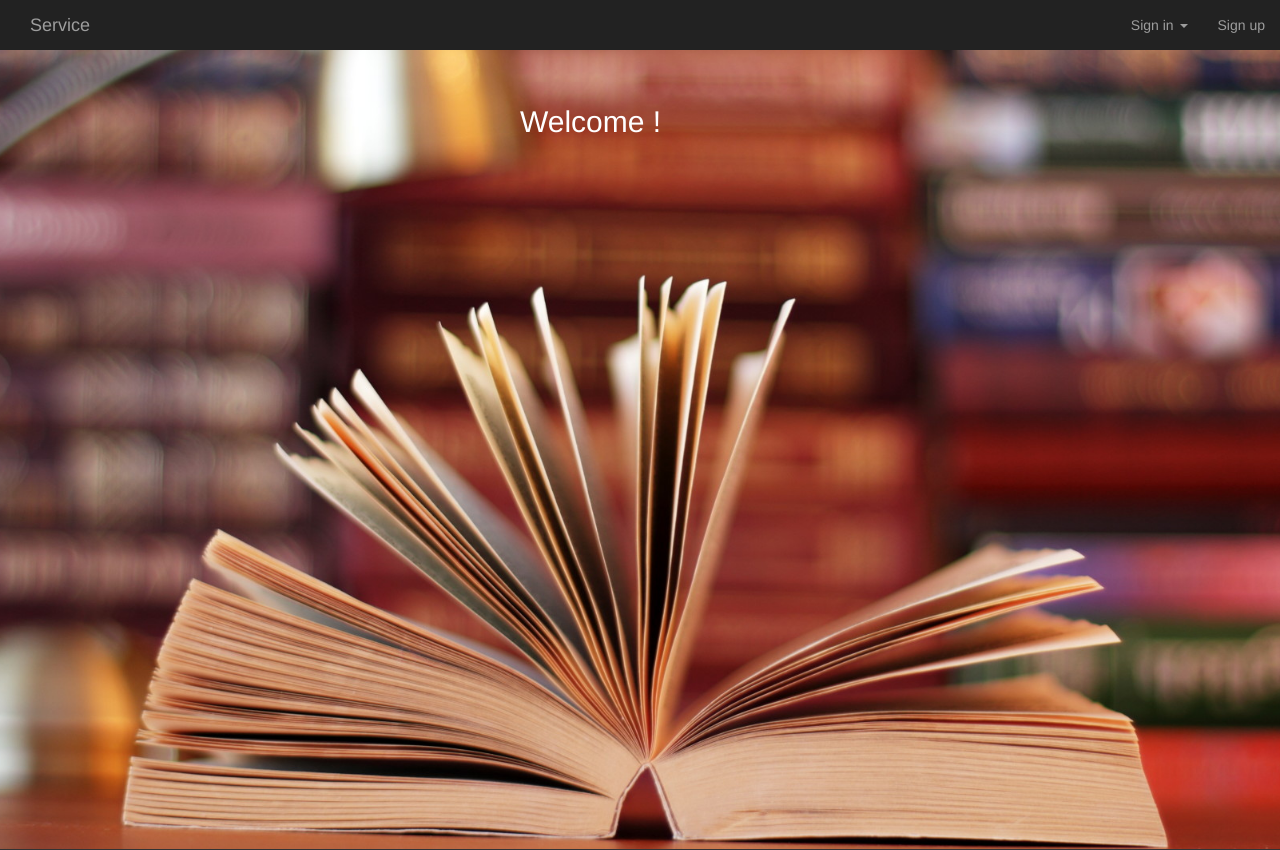
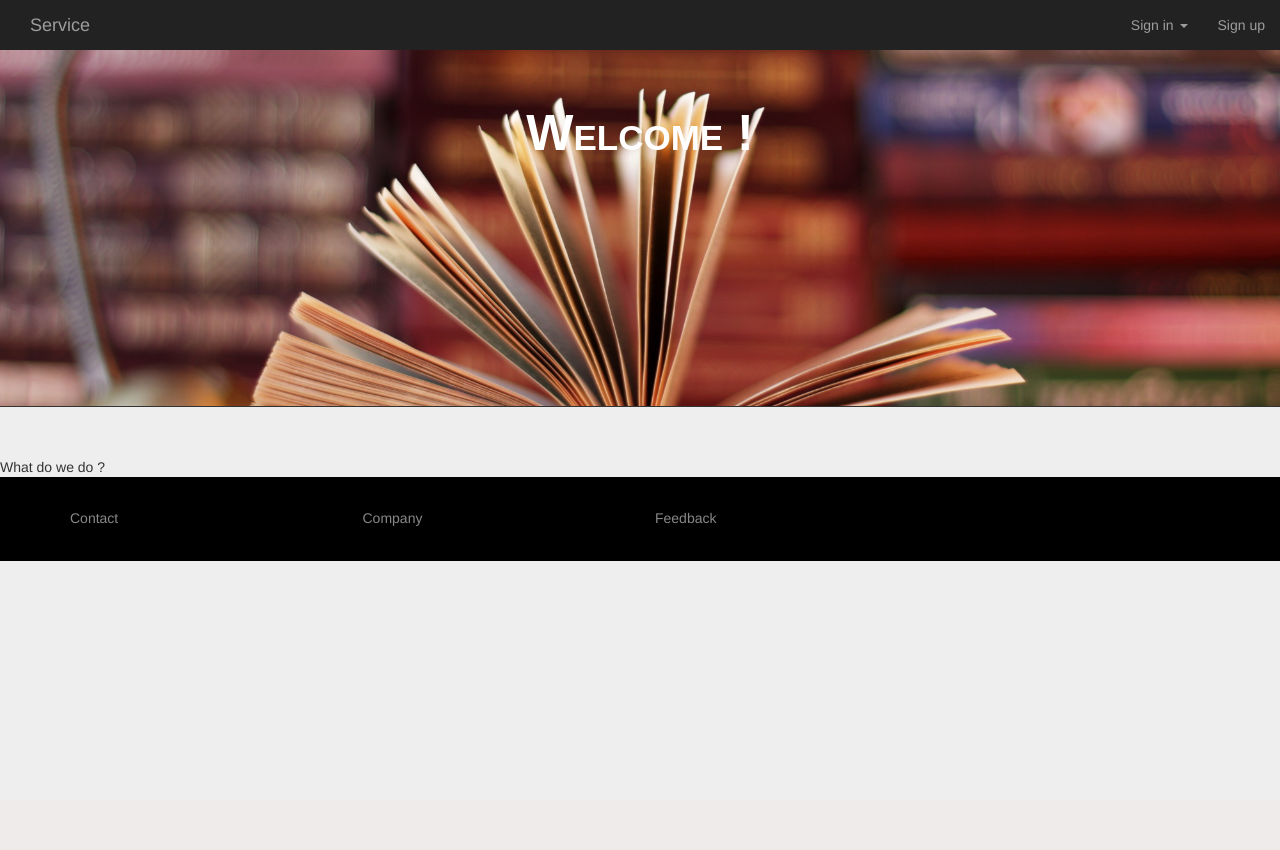
Before and after one commit to zalokhan/Django-ServiceWebApp, a Django app: page / in a window 1280 px wide. After the commit the page ends 561 px from the top, so only its background shows below. Run offline with Django 3.2, Linux system fonts and the light colour scheme; some libraries are stand-ins or nearby versions.

Commit message:
Changes in UI

```diff
--- a/service/static/service/stylesheets/cover_image.css
+++ b/service/static/service/stylesheets/cover_image.css
@@ -9,6 +9,11 @@
     background-position: center;
     background-size: cover;
     border-bottom: 1px solid;
-    position: absolute;
+    position: relative;
     padding: 50px 0px 250px 0px
 }
+.cover-page {
+    width: 100%;
+    height: 100%;
+    padding-top: 50px
+}
--- /dev/null
+++ b/service/static/service/stylesheets/fonts.css
@@ -0,0 +1,41 @@
+.papyrus-h1 {
+	font-family: Papyrus, fantasy;
+	font-size: 50px;
+	font-style: normal;
+	font-variant: small-caps;
+	font-weight: bolder;
+	line-height: 26.4px;
+	color: white
+}
+.papyrus-h3 {
+	font-family: Papyrus, fantasy;
+	font-size: 14px;
+	font-style: normal;
+	font-variant: normal;
+	font-weight: 500;
+	line-height: 15.4px;
+}
+.papyrus-p {
+	font-family: Papyrus, fantasy;
+	font-size: 14px;
+	font-style: normal;
+	font-variant: normal;
+	font-weight: 400;
+	line-height: 20px;
+}
+.papyrus-blockquote {
+	font-family: Papyrus, fantasy;
+	font-size: 21px;
+	font-style: normal;
+	font-variant: normal;
+	font-weight: 400;
+	line-height: 30px;
+}
+.papyrus-pre {
+	font-family: Papyrus, fantasy;
+	font-size: 13px;
+	font-style: normal;
+	font-variant: normal;
+	font-weight: 400;
+	line-height: 18.5714px;
+}
--- /dev/null
+++ b/service/static/service/stylesheets/footer_style.css
@@ -0,0 +1,8 @@
+.footer-background {
+    background-color: #000;
+    color: #888;
+    padding: 24px 16px;
+}
+.h3, h3{
+    font-size: 24px
+}
--- a/service/static/service/stylesheets/signin.css
+++ b/service/static/service/stylesheets/signin.css
@@ -1,4 +1,5 @@
 body {
+  padding-top: 50px;
   padding-bottom: 40px;
   background-color: #eee;
 }
--- a/service/templates/service/main_home_page.html
+++ b/service/templates/service/main_home_page.html
@@ -36,11 +36,15 @@
     </li>
     <li><a href="{% url 'service:register' %}">Sign up</a></li>
 </ul>
+
 {% endblock %}
 
 {% block body %}
 <div class="cover_image cover_outer">
-    <h2 class="form-signin"> Welcome ! </h2>
+    <h2 class="papyrus-h1" align="center"> Welcome ! </h2>
+</div>
+<div class="cover-page">
+    What do we do ?
 </div>
 {% endblock %}
 
--- a/service/templates/service/skeleton.html
+++ b/service/templates/service/skeleton.html
@@ -1,9 +1,11 @@
 <!DOCTYPE html PUBLIC "-//W3C//DTD XHTML 1.0 Transitional//EN""http://www.w3.org/TR/xhtml1/DTD/xhtml1-transitional.dtd">
 {% load static %}
 <link rel="stylesheet" type="text/css" href="{% static 'service/bootstrap/css/bootstrap.min.css' %}"/>
+<link rel="stylesheet" type="text/css" href="{% static 'service/stylesheets/fonts.css' %}"/>
 <link rel="stylesheet" type="text/css" href="{% static 'service/stylesheets/signin.css' %}"/>
 <link rel="stylesheet" type="text/css" href="{% static 'service/stylesheets/alert.css' %}"/>
 <link rel="stylesheet" type="text/css" href="{% static 'service/stylesheets/animate.css' %}"/>
+<link rel="stylesheet" type="text/css" href="{% static 'service/stylesheets/footer_style.css' %}"/>
 {% block pre_head %}{% endblock %}
 
 <html xmlns="http://www.w3.org/1999/xhtml" xml:lang="en" lang="en">
@@ -15,7 +17,7 @@
 
 <body>
 
-<nav class="navbar-inverse">
+<nav class="navbar-inverse navbar-fixed-top">
     <div class="container-fluid">
         <!-- Brand and toggle get grouped for better mobile display -->
         <div class="navbar-header">
@@ -36,6 +38,23 @@
 
 {% block body %}{% endblock %}
 
+<div class="footer-background">
+    <footer id="footer-container" class="container">
+        <div class="row">
+            <div class="col-sm-3">
+                <h5>Contact</h5>
+            </div>
+            <div class="col-sm-3">
+                <h5>Company</h5>
+            </div>
+            <div class="col-sm-3">
+                <h5>Feedback</h5>
+            </div>
+            {% block footer %}{% endblock %}
+        </div>
+    </footer>
+</div>
+
 <script src="{% static 'service/bootstrap/js/jquery-1.12.3.js' %}"></script>
 <script src="{% static 'service/bootstrap/js/bootstrap.min.js' %}"></script>
 <script src="{% static 'service/bootstrap-notify-3.1.3/bootstrap-notify.js' %}"></script>
```
